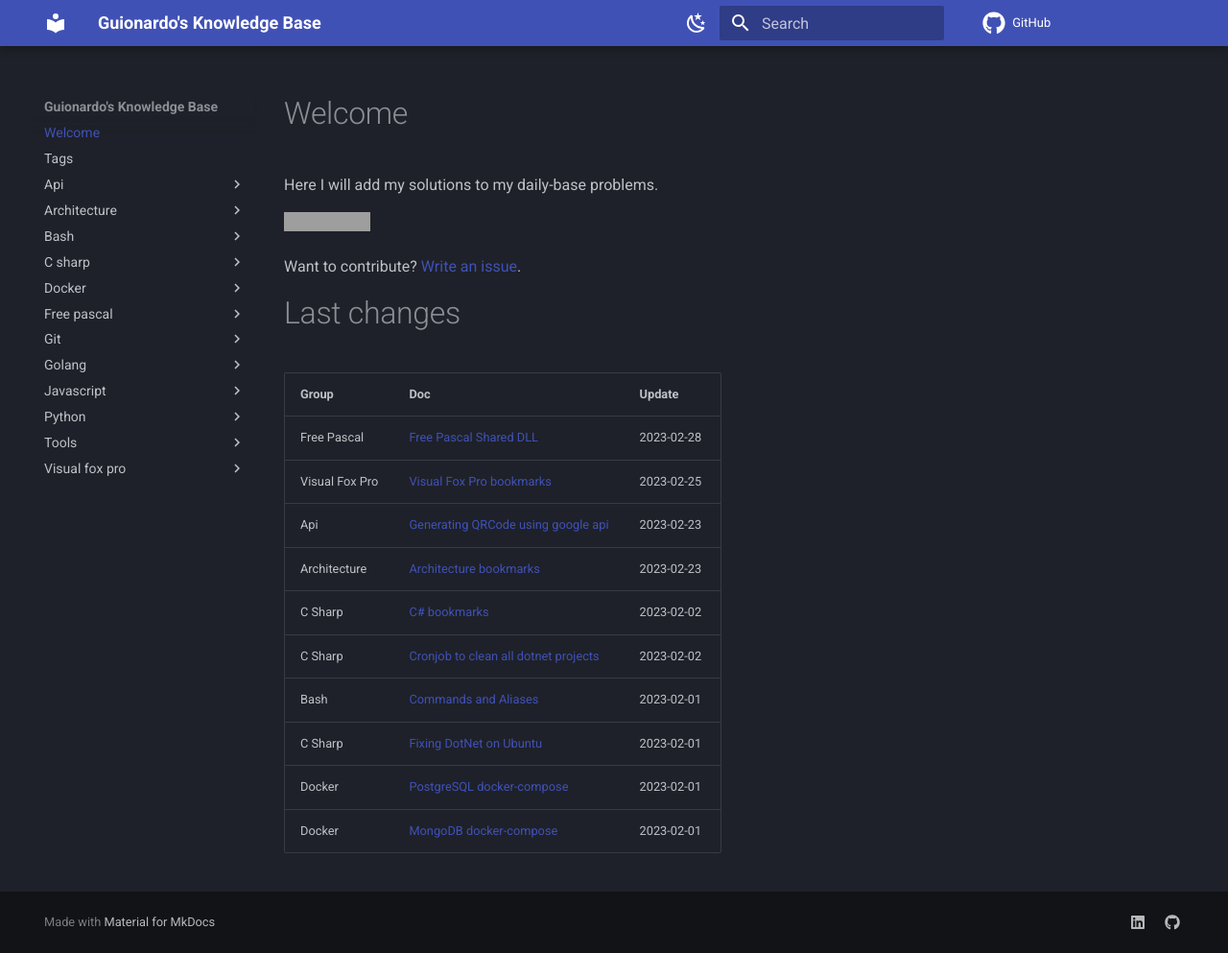
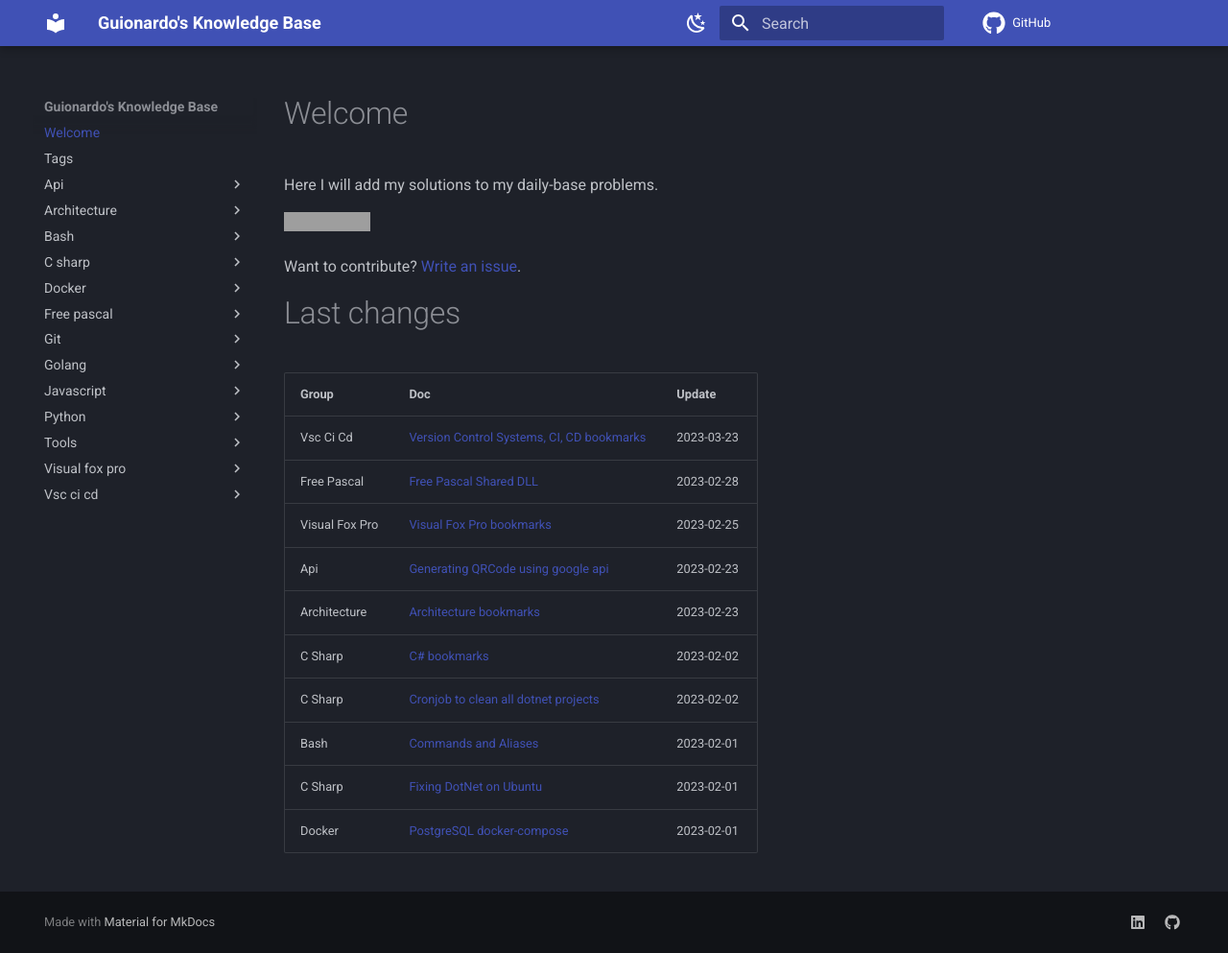
Before and after one commit to guionardo/kb, an MkDocs documentation site: the page built from docs/index.md, in a window 1280 px wide and 993 px high. Shown: the whole window at 96% size. Built offline with MkDocs 1.6.1 and Material for MkDocs 9.7.7, drawn with Linux system fonts in a browser that asks for light colours; comment, search, counter and statistics services are not loaded; grey boxes are pictures that could not be loaded.

Commit message:
Add topics

```diff
--- a/LAST_CHANGE.md
+++ b/LAST_CHANGE.md
@@ -2,6 +2,7 @@
 
 | Group | Doc | Update |
 |-------|-----|--------|
+| Vsc Ci Cd | [Version Control Systems, CI, CD bookmarks](kb/vsc_ci_cd/_bookmarks) | 2023-03-23 |
 | Free Pascal | [Free Pascal Shared DLL](kb/free_pascal/shared_dll) | 2023-02-28 |
 | Visual Fox Pro | [Visual Fox Pro bookmarks](kb/visual_fox_pro/_bookmarks) | 2023-02-25 |
 | Api | [Generating QRCode using google api](kb/api/generating_qrcode) | 2023-02-23 |
@@ -11,4 +12,3 @@
 | Bash | [Commands and Aliases](kb/bash/command_and_aliases) | 2023-02-01 |
 | C Sharp | [Fixing DotNet on Ubuntu](kb/c_sharp/installing_dotnet_on_ubuntu) | 2023-02-01 |
 | Docker | [PostgreSQL docker-compose](kb/docker/postgres) | 2023-02-01 |
-| Docker | [MongoDB docker-compose](kb/docker/mongodb) | 2023-02-01 |
```
Also changed, not shown: docs/architecture/_bookmarks.md (+5 -0 lines), docs/tools/_bookmarks.md (+1 -0 lines), docs/vsc_ci_cd/_bookmarks.md (added, +6 -0 lines).
